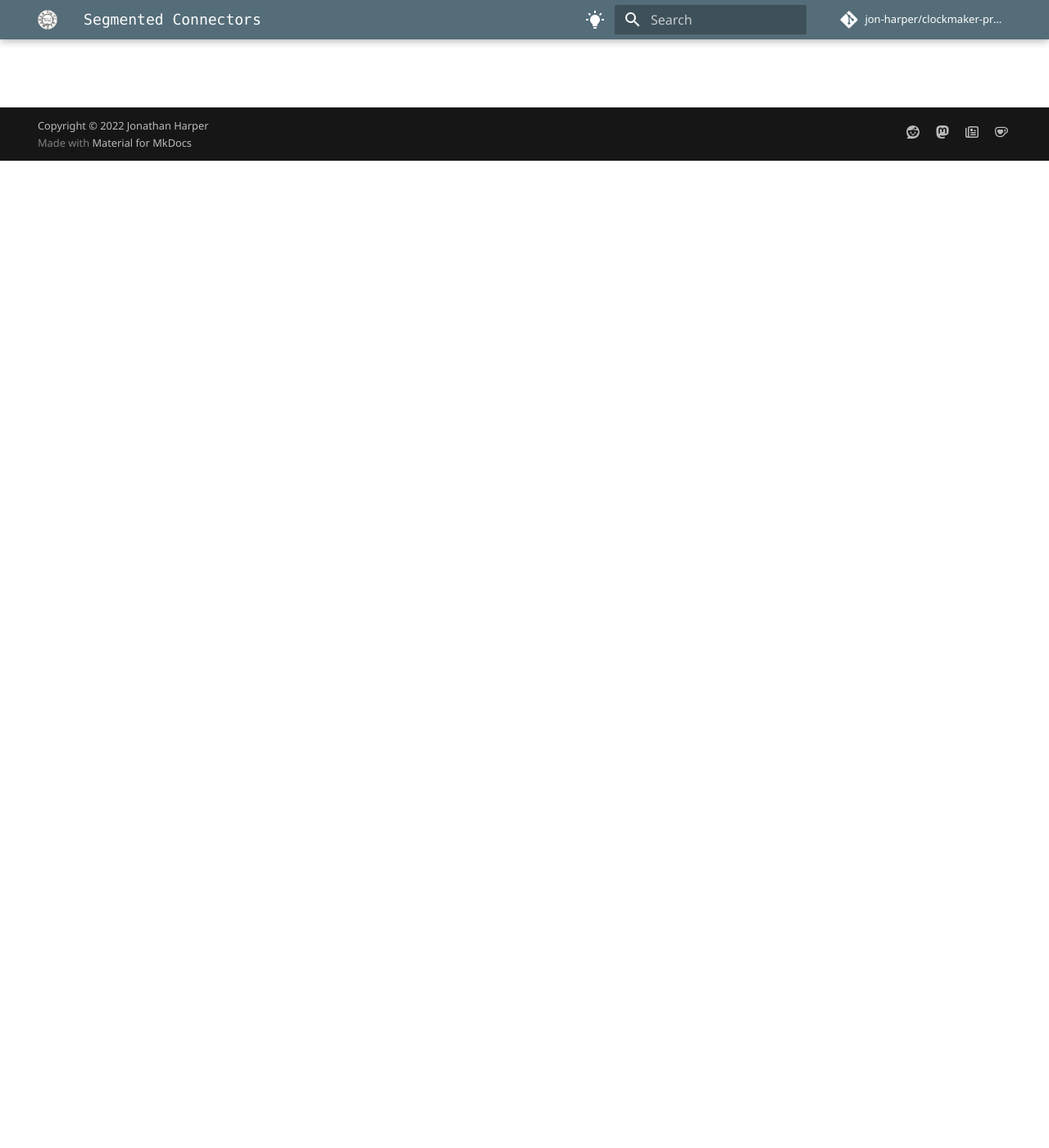
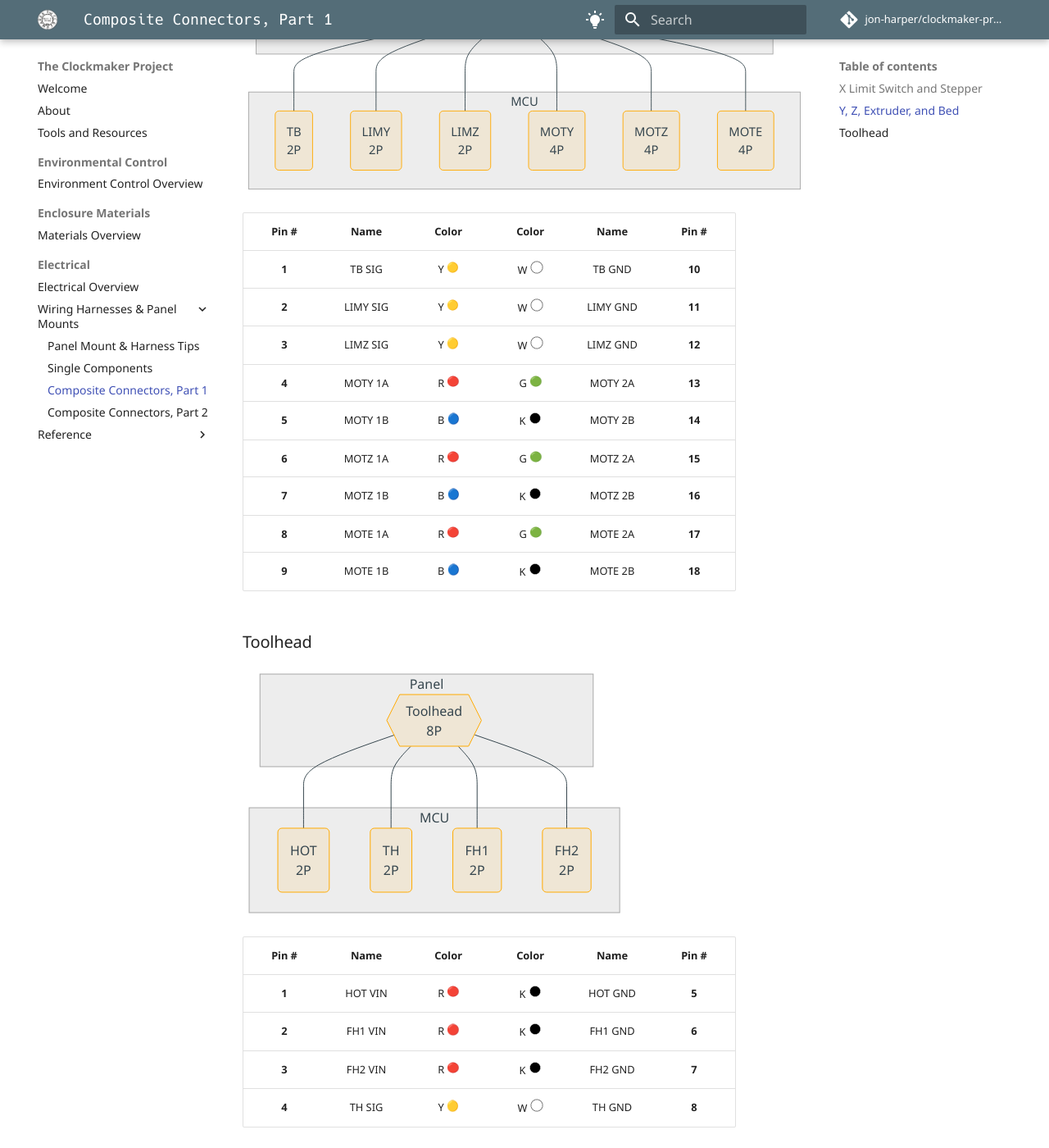
Before and after one commit to jon-harper/clockmaker-project, an MkDocs documentation site: the page built from docs/wiring/multi.md, in a window 1280 px wide and 1400 px high, scrolled down 1204 px. Shown: the whole window at 82% size. Built offline with MkDocs 1.6.1 and Material for MkDocs 9.7.7, drawn with Linux system fonts in a browser that asks for light colours; emoji names are drawn with the system emoji font; comment, search, counter and statistics services are not loaded; some of the changed text lies outside the part shown.

Commit message:
working on composite connectors

````diff
--- a/docs/wiring/multi.md
+++ b/docs/wiring/multi.md
@@ -1,6 +1,6 @@
 ---
-title: Segmented Connectors
-summary: Connectors with multiple components carried in parallel.
+title: Composite Connectors, Part 1
+summary: Basic example of multiple components on one connector.
 authors: Jon Harper
 date: 2022-11-29
 ---
@@ -14,9 +14,24 @@
         - Colors are solely to help visual identification.
         - Colors do not always match the wire colors that usually tail a component; this is meant to maintain internal consistency.
 
-    See the [tips](panel_tips.md) page for a more details explanation.
+    See the [tips](panel_tips.md) page for details.
+
+Composite connectors may not be the technical term for connectors with pins that lead to multiple endpoints, but I have not found the correct one.
 
 ### X Limit Switch and Stepper
+
+```mermaid
+flowchart BT
+    subgraph Panel
+        X{{"Motion #1\n6P"}}
+    end
+    subgraph MCU
+        LIMX("LIMX\n2P")
+        MOTX("MOTX\n4P")
+    end
+    LIMX --- X
+    MOTX --- X
+```
 
 | Pin #  | Name     | Color             |  Color             | Name     | Pin #   |
 |:------:|:--------:|:-----------------:|:------------------:|:--------:|:-------:|
@@ -24,5 +39,70 @@
 | **2**  | MOTX 1A  | R :red_circle:    | G :green_circle:   | MOTX 2A  | **5**   |
 | **3**  | MOTX 1B  | B :blue_circle:   | K ![black][black]  | MOTX 2B  | **6**   |
 
+### Y, Z, Extruder, and Bed
+
+```mermaid
+flowchart BT
+    subgraph Panel
+        direction LR
+        Y{{"Motion #2\n18P"}}
+    end
+    subgraph MCU
+        direction LR
+        LIMY("LIMY\n2P")
+        LIMZ("LIMZ\n2P")
+        MOTY("MOTY\n4P")
+        MOTZ("MOTZ\n4P")
+        MOTE("MOTE\n4P")
+        TB("TB\n2P")
+    end
+    TB --- Y
+    LIMY --- Y
+    LIMZ --- Y
+    MOTY --- Y
+    MOTZ --- Y
+    MOTE --- Y
+```
+
+| Pin #  | Name     | Color             |  Color             | Name     | Pin #   |
+|:------:|:--------:|:-----------------:|:------------------:|:--------:|:-------:|
+| **1**  | TB SIG   | Y :yellow_circle: | W ![white][white]  | TB GND   | **10**   |
+| **2**  | LIMY SIG | Y :yellow_circle: | W ![white][white]  | LIMY GND | **11**  |
+| **3**  | LIMZ SIG | Y :yellow_circle: | W ![white][white]  | LIMZ GND | **12**  |
+| **4**  | MOTY 1A  | R :red_circle:    | G :green_circle:   | MOTY 2A  | **13**  |
+| **5**  | MOTY 1B  | B :blue_circle:   | K ![black][black]  | MOTY 2B  | **14**  |
+| **6**  | MOTZ 1A  | R :red_circle:    | G :green_circle:   | MOTZ 2A  | **15**  |
+| **7**  | MOTZ 1B  | B :blue_circle:   | K ![black][black]  | MOTZ 2B  | **16**  |
+| **8**  | MOTE 1A  | R :red_circle:    | G :green_circle:   | MOTE 2A  | **17**  |
+| **9**  | MOTE 1B  | B :blue_circle:   | K ![black][black]  | MOTE 2B  | **18**  |
+
+### Toolhead
+
+```mermaid
+flowchart BT
+    subgraph Panel
+        direction LR
+        T{{"Toolhead\n8P"}}
+    end
+    subgraph MCU
+        direction LR
+        HOT("HOT\n2P")
+        TH("TH\n2P")
+        FH1("FH1\n2P")
+        FH2("FH2\n2P")
+    end
+    HOT --- T
+    TH --- T
+    FH1 --- T
+    FH2 --- T
+```
+
+| Pin #  | Name     | Color             |  Color             | Name     | Pin #   |
+|:------:|:--------:|:-----------------:|:------------------:|:--------:|:-------:|
+| **1**  | HOT VIN  | R :red_circle:    | K ![black][black]  | HOT GND  | **5**   |
+| **2**  | FH1 VIN  | R :red_circle:    | K ![black][black]  | FH1 GND  | **6**   |
+| **3**  | FH2 VIN  | R :red_circle:    | K ![black][black]  | FH2 GND  | **7**   |
+| **4**  | TH SIG   | Y :yellow_circle: | W ![white][white]  | TH GND   | **8**   |
+
 [black]: ../img/black_circle.png
 [white]: ../img/white_circle.png
--- a/mkdocs.yml
+++ b/mkdocs.yml
@@ -17,7 +17,11 @@
   - pymdownx.details
   - pymdownx.keys
   - pymdownx.mark
-  - pymdownx.superfences
+  - pymdownx.superfences:
+      custom_fences:
+        - name: mermaid
+          class: mermaid
+          format: !!python/name:pymdownx.superfences.fence_code_format
   - pymdownx.snippets:
       auto_append:
         - include/links.md
@@ -76,6 +80,7 @@
 
 nav:
   - index.md
+  - about.md
   - resources/index.md
 
   - Environmental Control:
@@ -90,6 +95,7 @@
       - wiring/panel_tips.md
       - wiring/single.md
       - wiring/multi.md
+      - wiring/multi2.md
     - Reference:
       - wiring/connectors.md
       - wiring/terms.md
````
Also changed, not shown: docs/wiring/multi2.md (added, +154 -0 lines).
